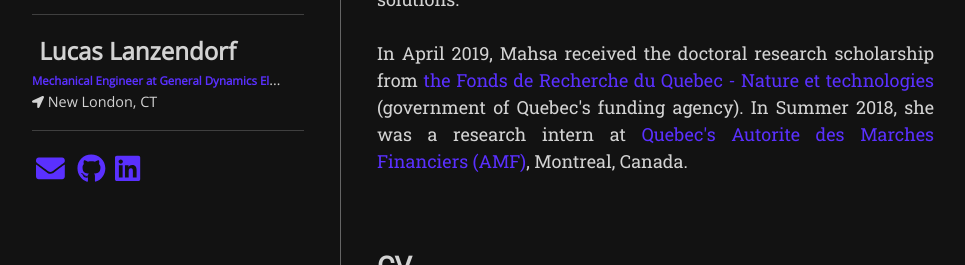
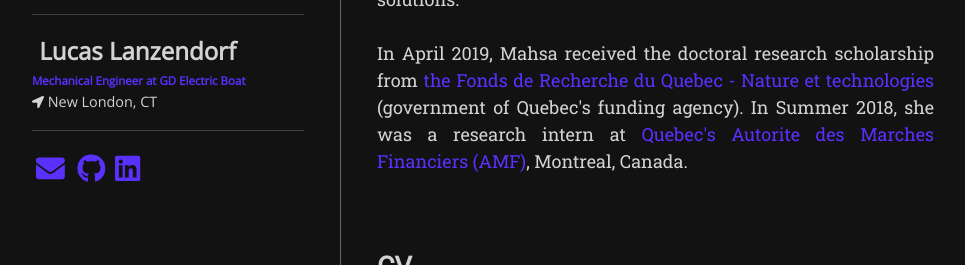
Before and after one commit to Lanzendorf/lanzendorf.github.io, a Jekyll site: the page built from index.html, in a window 1280 px wide, cut to the strip 436-701 px from the top of the page. Shown: the whole strip, without its empty margins (40-1005 px from the left). Built offline with Jekyll 4.4.1, drawn with Linux system fonts in a browser that asks for light colours; nearby versions of some CDN libraries; some web fonts are replaced; the list of posts is cut into pages by our own code.

Commit message:
Update _config.yml

```diff
--- a/_config.yml
+++ b/_config.yml
@@ -1,9 +1,9 @@
 title: Lucas Lanzendorf
 
 author: Lucas Lanzendorf
-job: Mechanical Engineer at General Dynamics Electric Boat
+job: Mechanical Engineer at GD Electric Boat
 location: "New London, CT"
-avatar: /pictures/rumeformal.jpg
+avatar: /pictures/rumeformal.JPG
 email: lucaslanzendorf@gmail.com
 url: lanzendorf.us
 
```
